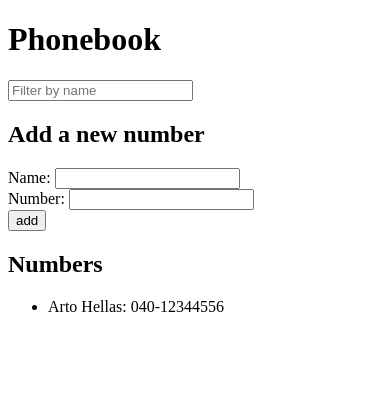
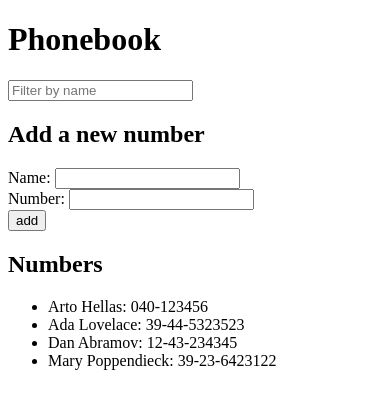
Before and after one commit to ir3n/fullstackopen, a React (Vite) app in the folder part2/phonebook/: page / in a window 390 px wide. Shown: the top 408 px of the page. Built offline with nearby package versions, Linux system fonts and the light colour scheme; data requests are answered from the project's data file.

Commit message:
feat: bring initial phonebook data from json server

```diff
--- /dev/null
+++ b/part2/phonebook/db.json
@@ -0,0 +1,24 @@
+{
+  "persons":[
+    {
+      "name": "Arto Hellas",
+      "number": "040-123456",
+      "id": "1"
+    },
+    {
+      "name": "Ada Lovelace",
+      "number": "39-44-5323523",
+      "id": "2"
+    },
+    {
+      "name": "Dan Abramov",
+      "number": "12-43-234345",
+      "id": "3"
+    },
+    {
+      "name": "Mary Poppendieck",
+      "number": "39-23-6423122",
+      "id": "4"
+    }
+  ]
+}
--- a/part2/phonebook/package.json
+++ b/part2/phonebook/package.json
@@ -7,9 +7,11 @@
     "dev": "vite",
     "build": "vite build",
     "lint": "eslint .",
-    "preview": "vite preview"
+    "preview": "vite preview",
+    "server": "json-server -p 3001 db.json"
   },
   "dependencies": {
+    "axios": "^1.13.6",
     "react": "^19.2.0",
     "react-dom": "^19.2.0"
   },
@@ -22,6 +24,7 @@
     "eslint-plugin-react-hooks": "^7.0.1",
     "eslint-plugin-react-refresh": "^0.4.24",
     "globals": "^16.5.0",
+    "json-server": "^1.0.0-beta.12",
     "vite": "^7.3.1"
   }
 }
--- a/part2/phonebook/src/App.jsx
+++ b/part2/phonebook/src/App.jsx
@@ -1,19 +1,19 @@
-import { useState } from "react";
+import { useState, useEffect } from "react";
+import axios from "axios";
 import PhonebookForm from "./components/PhonebookForm";
 import PhonebookList from "./components/PhonebookList";
 import SearchInput from "./components/SearchInput";
 
-const initData = [{
-  name: "Arto Hellas",
-  number: "040-12344556",
-}];
-
 const App = () => {
-  const [persons, setPersons] = useState(initData);
+  const [persons, setPersons] = useState([]);
 
   const [formData, setFormData] = useState({ name: "", number: "" });
 
   const [searchTerm, setSearchTerm] = useState("");
+
+  useEffect(() => {
+    axios.get('http://localhost:3001/persons').then(res => setPersons(res.data));
+  }, []);
 
   const handleInputChange = (e) => {
     setFormData((prev) => ({ ...prev, [e.target.name]: e.target.value }));
```
Also changed, not shown: 1 other file (tests, documents, lock files or other folders).
